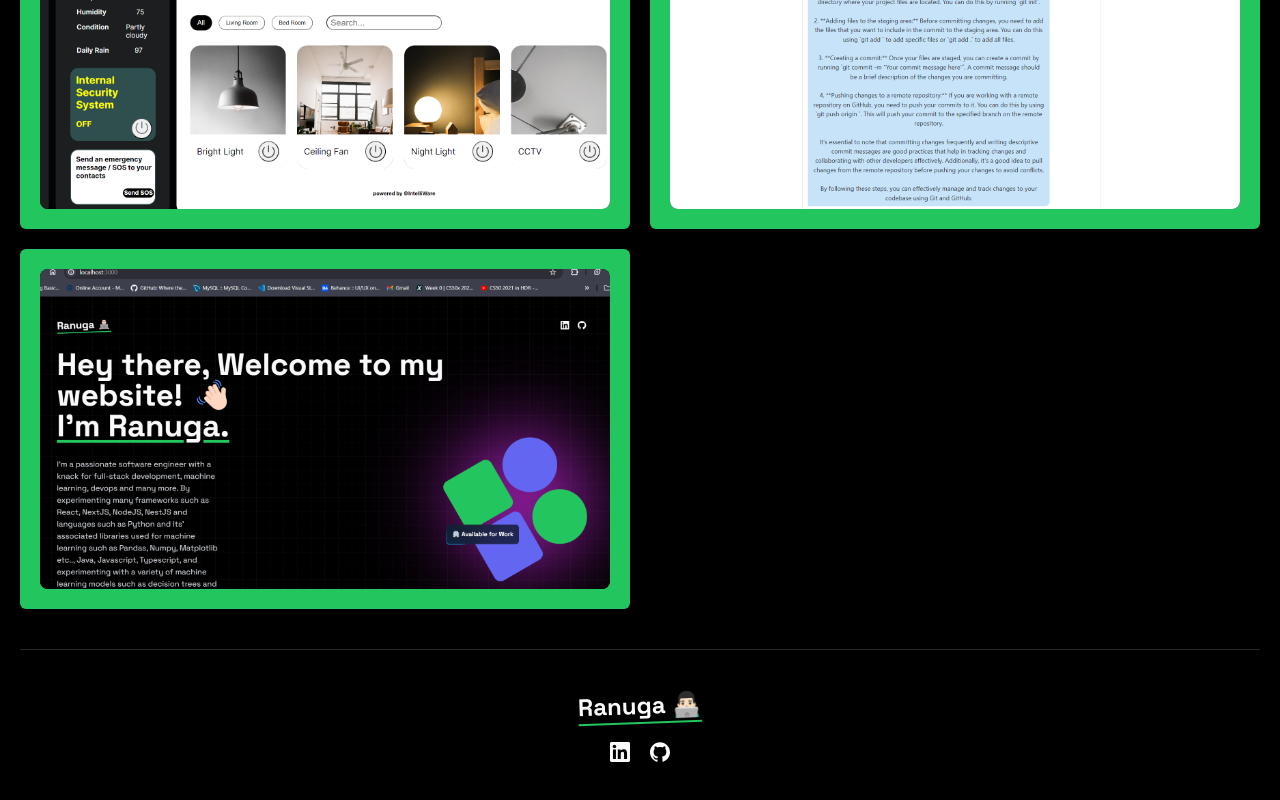
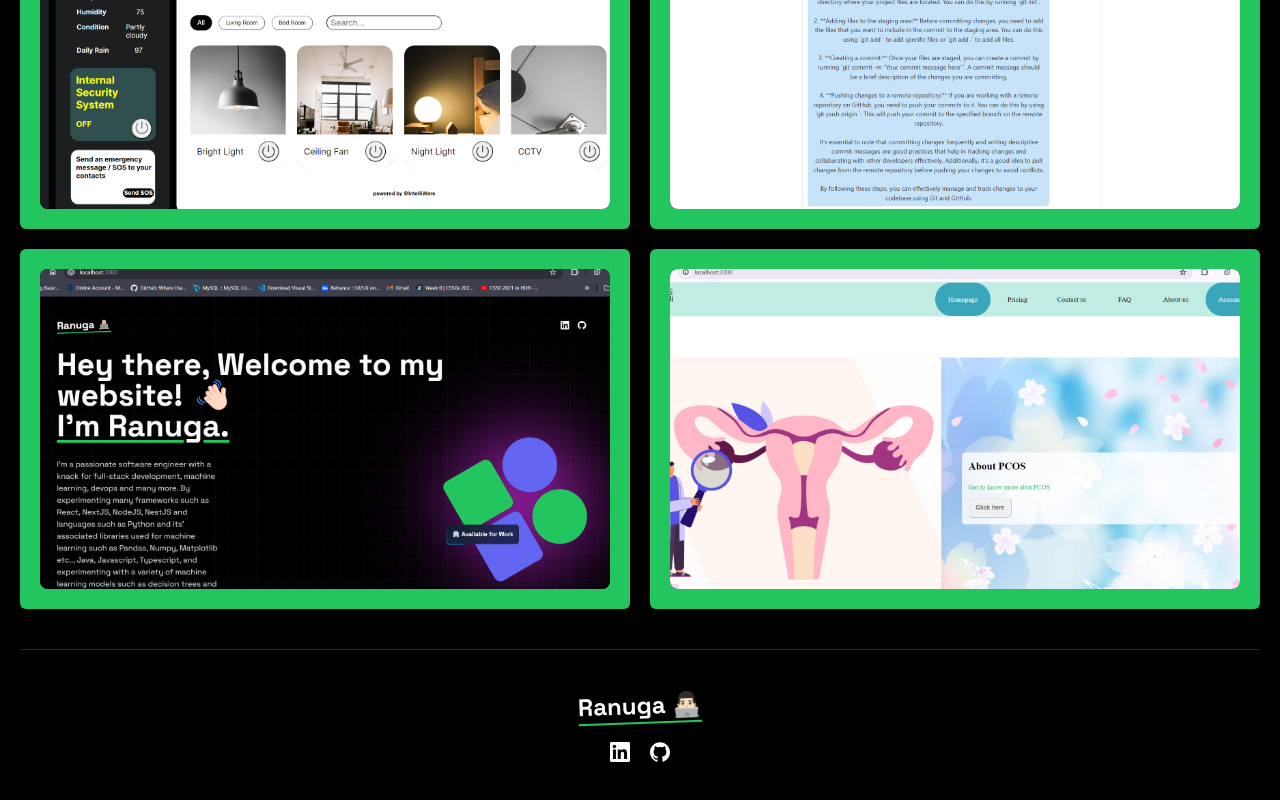
Before and after one commit to ranuga-anthony/portfolio-website, a Next.js app: page / in a window 1280 px wide. Shown: the part 2448-3248 px from the top of the page. Built offline with nearby package versions, Linux system fonts and the light colour scheme.

Commit message:
commit changes to projects.tsx

```diff
--- a/app/(home)/components/Projects.tsx
+++ b/app/(home)/components/Projects.tsx
@@ -1,5 +1,5 @@
 import React from 'react'
-import { SiExpress, SiNextdotjs, SiNodedotjs, SiReact } from 'react-icons/si'
+import { SiExpress, SiMongodb, SiNestjs, SiNextdotjs, SiNodedotjs, SiReact, SiTailwindcss, SiTypescript } from 'react-icons/si'
 import Title from './Title'
 import Link from 'next/link'
 import { cn } from '@/lib/utils'
@@ -10,7 +10,7 @@ function Projects() {
     const projects = [
         {
             title: "Smart Home App",
-            tech: [SiReact,SiNodedotjs,SiExpress],
+            tech: [SiReact,SiNodedotjs,SiExpress,SiMongodb],
             link: 'https://smart-home-ui-ranuga.netlify.app/',
             cover: '/Smart-Home UI.png.png',
             background: "bg-green-500",
@@ -19,16 +19,24 @@ function Projects() {
         {
             title: "Chatbot using GPT API (provides answers as an experienced Software Engineer)",
             tech: [SiReact],
-            link: 'https://smart-home-ui-ranuga.netlify.app/',
+            link: 'https://gpt-react-chatbot.netlify.app/',
             cover: '/Chatbot with ChatGPT API.png',
             background: "bg-green-500",
         },
 
         {
             title: "Portfolio Website",
-            tech: [SiNextdotjs],
+            tech: [SiNextdotjs,SiTypescript],
+            link: '',
+            cover: '/Portfolio Website.png',
+            background: "bg-green-500",
+        },
+
+        {
+            title: "PCOS-FertiliCare",
+            tech: [SiNextdotjs,SiNestjs,SiMongodb,SiTailwindcss,SiTypescript],
             link: 'https://smart-home-ui-ranuga.netlify.app/',
-            cover: '/Portfolio Website.png',
+            cover: '/PCOS-FertiliCare.png',
             background: "bg-green-500",
         },
 
```
Also changed, not shown: public/PCOS-FertiliCare.png (added).
